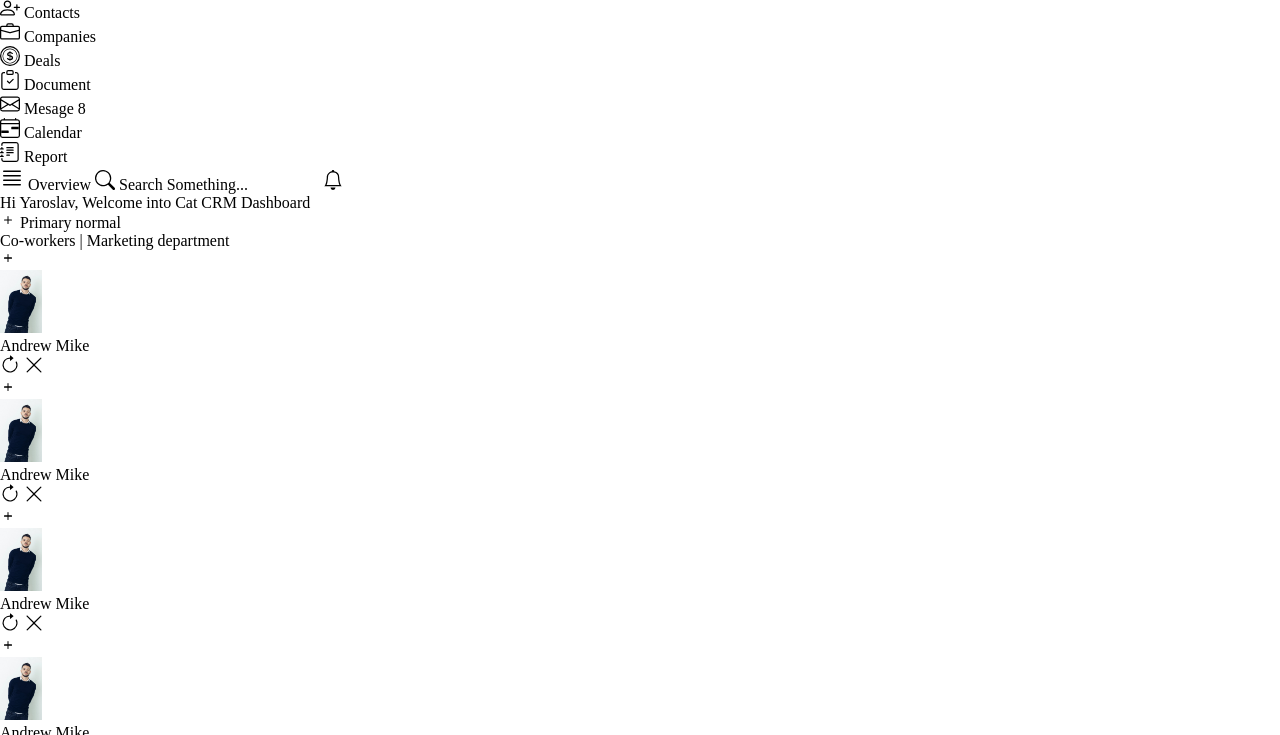
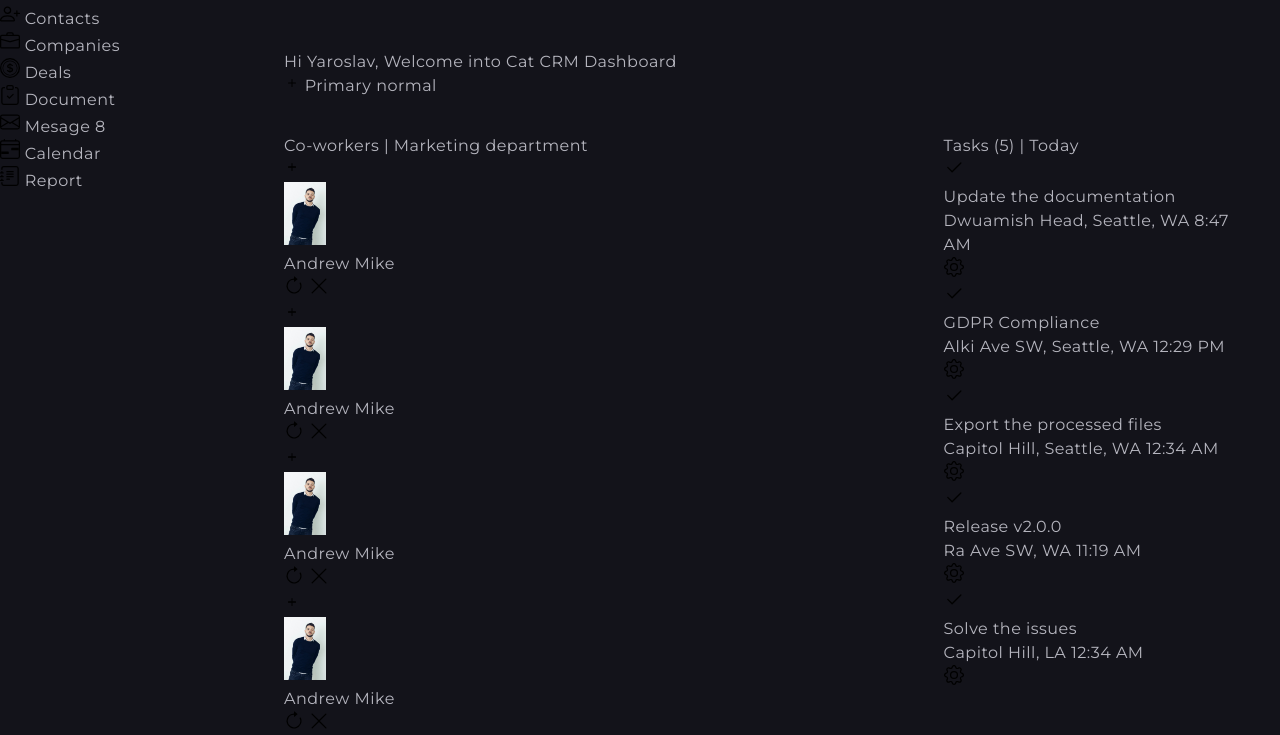
Before and after one commit to CodeByArtem/sasswork, a plain HTML site: page index.html in a window 1280 px wide. Shown: the part 54-789 px from the top of the page. Drawn offline with Linux system fonts and the light colour scheme.

Commit message:
Deploying to gh-pages from @ CodeByArtem/sasswork@896eee9002bb6c03e47c506e7807c52036019d7f 🚀

```diff
--- a/assets/index.css
+++ b/assets/index.css
@@ -1,34 +1,33 @@
-@charset "UTF-8";
 @font-face {
   font-family: "Montserrat";
-  src: url("../fonts/Montserrat-key.woff2}") format("woff2"), url("../fonts/Montserrat-key.woff") format("woff");
+  src: url("/sasswork/assets/Montserrat-Regular.woff2") format("woff2"), url("/sasswork/assets/Montserrat-Regular.woff") format("woff");
   font-weight: 400;
   font-style: normal;
   font-display: swap;
 }
 @font-face {
   font-family: "Montserrat";
-  src: url("../fonts/Montserrat-key.woff2}") format("woff2"), url("../fonts/Montserrat-key.woff") format("woff");
+  src: url("/sasswork/assets/Montserrat-Medium.woff2") format("woff2"), url("/sasswork/assets/Montserrat-Medium.woff") format("woff");
   font-weight: 500;
   font-style: normal;
   font-display: swap;
 }
 @font-face {
   font-family: "Montserrat";
-  src: url("../fonts/Montserrat-key.woff2}") format("woff2"), url("../fonts/Montserrat-key.woff") format("woff");
+  src: url("/sasswork/assets/Montserrat-SemiBold.woff2") format("woff2"), url("/sasswork/assets/Montserrat-SemiBold.woff") format("woff");
   font-weight: 600;
   font-style: normal;
   font-display: swap;
 }
 @font-face {
   font-family: "Montserrat";
-  src: url("../fonts/Montserrat-key.woff2}") format("woff2"), url("../fonts/Montserrat-key.woff") format("woff");
+  src: url("/sasswork/assets/Montserrat-Bold.woff2") format("woff2"), url("/sasswork/assets/Montserrat-Bold.woff") format("woff");
   font-weight: 700;
   font-style: normal;
   font-display: swap;
 }
 /***
-    The new CSS reset - version 1.11 (last updated 20.9.2023)
+    The new CSS reset - version 1.11.3 (last updated 25.08.2024)
     GitHub page: https://github.com/elad2412/the-new-css-reset
 ***/
 /*
@@ -59,16 +58,18 @@ html {
 }
 
 /* Reapply the pointer cursor for anchor tags */
-a,
-button {
+a, button {
   cursor: revert;
 }
 
 /* Remove list styles (bullets/numbers) */
-ol,
-ul,
-menu {
+ol, ul, menu, summary {
   list-style: none;
+}
+
+/* Firefox: solve issue where nested ordered lists continue numbering from parent (https://bugzilla.mozilla.org/show_bug.cgi?id=1881517) */
+ol {
+  counter-reset: revert;
 }
 
 /* For images to not be able to exceed their container */
@@ -83,8 +84,7 @@ table {
 }
 
 /* Safari - solving issue when using user-select:none on the <body> text input doesn't working */
-input,
-textarea {
+input, textarea {
   -webkit-user-select: auto;
 }
 
@@ -125,11 +125,6 @@ meter {
   color: unset;
 }
 
-/* remove default dot (•) sign */
-::marker {
-  content: initial;
-}
-
 /* fix the feature of 'hidden' attribute.
    display:revert; revert to element instead of attribute */
 :where([hidden]) {
@@ -160,6 +155,33 @@ meter {
           box-sizing: border-box;
 }
 
+/* Remove details summary webkit styles */
+::-webkit-details-marker {
+  display: none;
+}
+
+body {
+  font-size: 16px;
+  font-weight: 400;
+  line-height: 1.5;
+  letter-spacing: 0.03em;
+}
+
+body {
+  font-family: "Montserrat", sans-serif;
+  color: #b5b5be;
+  background-color: #13131a;
+}
+
+button {
+  font-family: inherit;
+  cursor: pointer;
+}
+
+summary {
+  list-style-type: none;
+}
+
 .visually-hidden {
   position: absolute;
   width: 1px;
@@ -173,3 +195,103 @@ meter {
   clip: rect(0 0 0 0);
   overflow: hidden;
 }
+
+.page {
+  min-width: 375px;
+}
+
+.header {
+  display: -webkit-box;
+  display: -webkit-flex;
+  display: -moz-box;
+  display: flex;
+  -webkit-box-align: center;
+  -webkit-align-items: center;
+     -moz-box-align: center;
+          align-items: center;
+  padding: 16px;
+  -webkit-box-shadow: 0 1px 0 0 #292932 inset;
+          box-shadow: 0 1px 0 0 #292932 inset;
+}
+
+.main {
+  display: grid;
+  gap: 40px;
+  padding: 16px;
+  grid-template-areas: "welcome" "co-workers" "tasks" "reports";
+}
+
+.welcome {
+  grid-area: welcome;
+}
+
+.co-workers {
+  grid-area: co-workers;
+}
+
+.co-workers-btn {
+  display: block;
+  margin: 0 auto;
+}
+
+.tasks {
+  grid-area: tasks;
+}
+
+.reports {
+  grid-area: reports;
+}
+
+@media only screen and (min-width: 768px) {
+  .main {
+    gap: 36px;
+    padding: 36px;
+    grid-template-columns: repeat(2, 1fr);
+    grid-template-areas: "welcome welcome" "co-workers co-workers" "tasks reports";
+  }
+}
+
+@media only screen and (min-width: 1200px) {
+  .page {
+    display: grid;
+    grid-template-columns: 248px 1fr;
+    grid-template-rows: 68px 1fr;
+    grid-template-areas: "sidebar header" "sideebar main";
+  }
+  .sidebar {
+    grid-area: sidebar;
+  }
+  .header {
+    grid-area: header;
+    padding: 24px 36px;
+    -webkit-box-pack: justify;
+    -webkit-justify-content: space-between;
+       -moz-box-pack: justify;
+            justify-content: space-between;
+  }
+  .main {
+    grid-area: main;
+    grid-template-columns: repeat(auto-fit, minmax(455px, 629px));
+    grid-template-areas: "welcome welcome" "co-workers tasks " "co-workers reports";
+  }
+}
+
+@media only screen and (max-width: 1199.98px) {
+  .sidebar {
+    position: fixed;
+    top: 0;
+    left: 0;
+    z-index: 1000;
+    width: 100%;
+    height: 100%;
+    background-color: rgba(19, 19, 26, 0.5);
+    opacity: 0;
+    pointer-events: none;
+    visibility: hidden;
+  }
+  .sidebar.is-open {
+    opacity: 1;
+    pointer-events: initial;
+    visibility: visible;
+  }
+}
```
Also changed, not shown: assets/Montserrat-Bold.woff (added), assets/Montserrat-Bold.woff2 (added), assets/Montserrat-Medium.woff (added), assets/Montserrat-Medium.woff2 (added), assets/Montserrat-Regular.woff (added), assets/Montserrat-Regular.woff2 (added), assets/Montserrat-SemiBold.woff (added), assets/Montserrat-SemiBold.woff2 (added).
